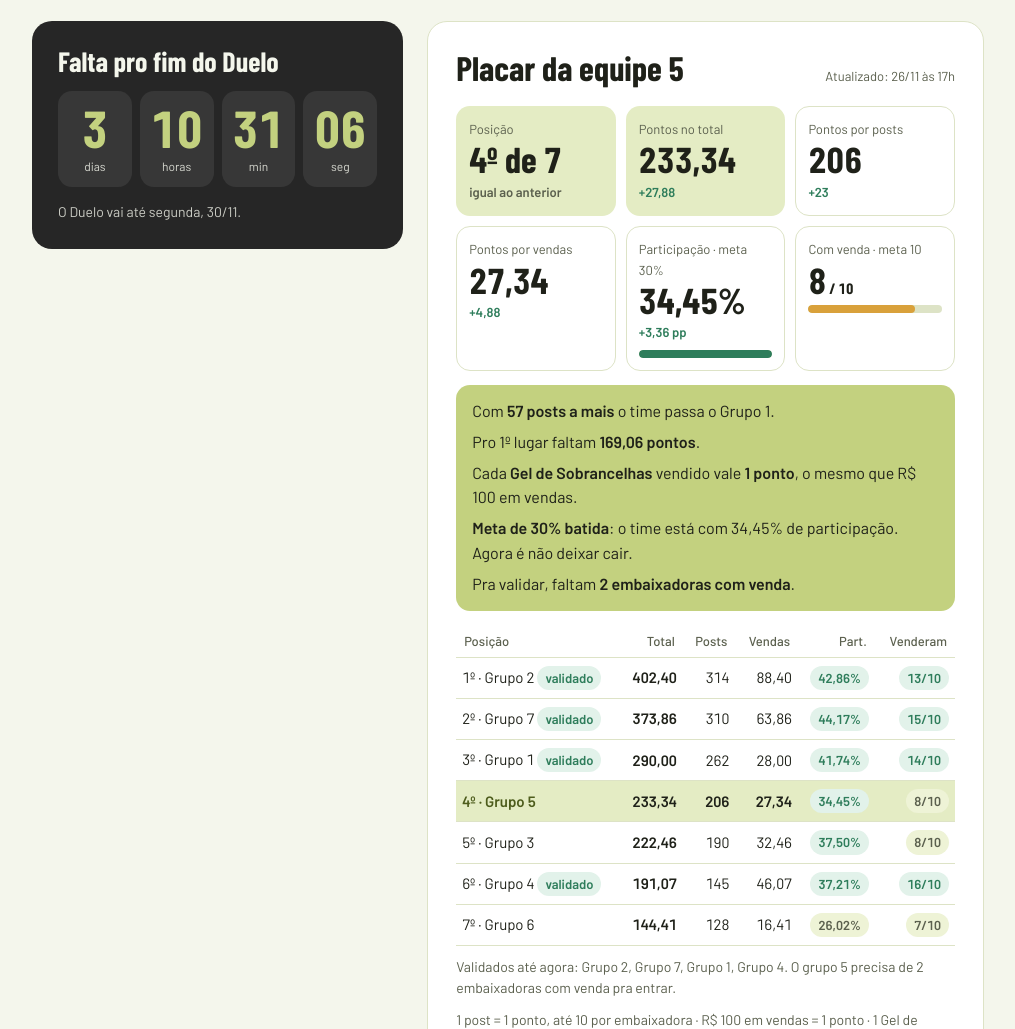
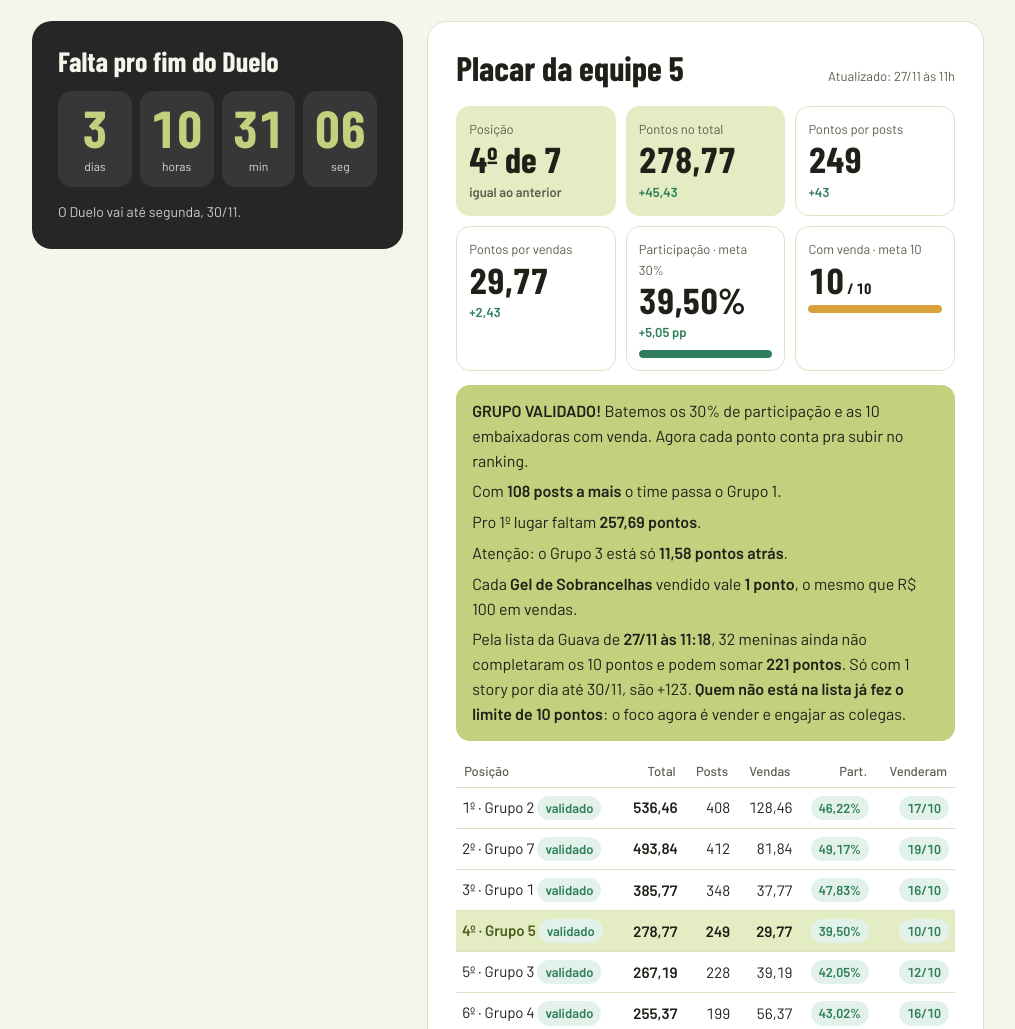
Before and after one commit to jhenifferal/Guava-Embaixadora-5, a plain HTML site: page index.html in a window 1280 px wide. Shown: the part 587-1616 px from the top of the page, without its empty margins (132-1147 px from the left). Drawn offline with nearby package versions, Linux system fonts and the light colour scheme; a web font is replaced by a local one.

Commit message:
Add files via upload

```diff
--- a/index.html
+++ b/index.html
@@ -146,6 +146,8 @@ h3.sub{font-size:22px;margin:18px 0 8px}
 ol.steps{margin:0 0 20px;padding-left:22px;display:flex;flex-direction:column;gap:10px}
 ol.steps small{display:block;color:var(--muted);font-size:14px}
 #forms{width:100%}
+.oficial{display:flex;flex-direction:column;gap:8px;padding:14px;border-radius:14px;background:var(--soft);margin-bottom:14px}
+.oficial .btn{width:100%}
 #materiais .tip,.card>.tip{margin-top:10px}
 .done{display:flex;flex-direction:column;gap:10px;padding:18px;border-radius:16px;background:var(--green-soft)}
 .done h3{color:var(--green);font-size:24px}
@@ -241,7 +243,12 @@ footer{margin-top:28px;font-size:14px;color:var(--muted)}
         <li><b>Seu TikTok</b></li>
         <li><b>Onde você mais ajuda o time</b><small>vendas, conteúdo ou os dois</small></li>
       </ol>
-      <a class="btn" id="forms" href="https://forms.gle/QhbhSjxmPSSuTgmd8" target="_blank" rel="noopener">Confirmar minha participação</a>
+      <div class="oficial">
+        <b>Primeiro passo: aceite a campanha no app da Inbazz</b>
+        <p class="tip">Só contam os pontos de quem aceitou a campanha oficial do Duelo por lá. Este site é só pra equipe acompanhar.</p>
+        <a class="btn" href="https://creators.inbazz.com.br/community/campaign-detail?id=c815567b-5faf-4243-8991-e6d7f553b3c6&amp;tab=invites&amp;storeId=8a0c243a-5571-4602-81f6-243d82159723" target="_blank" rel="noopener">Abrir a campanha oficial</a>
+      </div>
+      <a class="btn ghost" id="forms" href="https://forms.gle/QhbhSjxmPSSuTgmd8" target="_blank" rel="noopener">Confirmar minha participação</a>
       <p class="tip">Abre o formulário do Google numa aba nova. Depois é só voltar aqui pros materiais.</p>
     </section>
 
@@ -365,19 +372,21 @@ footer{margin-top:28px;font-size:14px;color:var(--muted)}
      tamanhoGrupo: total de embaixadoras do grupo 5 (20 participando + 16 faltando = 36 = 30% de 119) */
   const TAMANHO_GRUPO = 119;
   const PLACAR = {
-    atualizado: "26/11 às 17h",
-    atual:    {posicao: 4, total: 233.34, vendas: 27.34, posts: 206, participacao: 34.45, venderam: 8},
-    anterior: {posicao: 4, total: 205.46, vendas: 22.46, posts: 183, participacao: 31.09, venderam: 7}
+    atualizado: "27/11 às 11h",
+    atual:    {posicao: 4, total: 278.77, vendas: 29.77, posts: 249, participacao: 39.50, venderam: 10},
+    anterior: {posicao: 4, total: 233.34, vendas: 27.34, posts: 206, participacao: 34.45, venderam: 8}
   };
+  /* Lista da Guava com quem ainda não completou os 10 pontos de post (sem nomes, só a conta) */
+  const LISTA_POSTS = {enviada: "27/11 às 11:18", abaixoDe10: 32, pontosQueFaltam: 221, soStories: 123};
   /* Ranking de todos os grupos, igual ao placar da Guava (participacao e venderam: null quando não divulgado) */
   const RANKING = [
-    {grupo: "Grupo 2", posts: 314, vendas: 88.40, total: 402.40, participacao: 42.86, venderam: 13},
-    {grupo: "Grupo 7", posts: 310, vendas: 63.86, total: 373.86, participacao: 44.17, venderam: 15},
-    {grupo: "Grupo 1", posts: 262, vendas: 28.00, total: 290.00, participacao: 41.74, venderam: 14},
-    {grupo: "Grupo 5", posts: 206, vendas: 27.34, total: 233.34, participacao: 34.45, venderam: 8},
-    {grupo: "Grupo 3", posts: 190, vendas: 32.46, total: 222.46, participacao: 37.50, venderam: 8},
-    {grupo: "Grupo 4", posts: 145, vendas: 46.07, total: 191.07, participacao: 37.21, venderam: 16},
-    {grupo: "Grupo 6", posts: 128, vendas: 16.41, total: 144.41, participacao: 26.02, venderam: 7}
+    {grupo: "Grupo 2", posts: 408, vendas: 128.46, total: 536.46, participacao: 46.22, venderam: 17},
+    {grupo: "Grupo 7", posts: 412, vendas: 81.84, total: 493.84, participacao: 49.17, venderam: 19},
+    {grupo: "Grupo 1", posts: 348, vendas: 37.77, total: 385.77, participacao: 47.83, venderam: 16},
+    {grupo: "Grupo 5", posts: 249, vendas: 29.77, total: 278.77, participacao: 39.50, venderam: 10},
+    {grupo: "Grupo 3", posts: 228, vendas: 39.19, total: 267.19, participacao: 42.05, venderam: 12},
+    {grupo: "Grupo 4", posts: 199, vendas: 56.37, total: 255.37, participacao: 43.02, venderam: 16},
+    {grupo: "Grupo 6", posts: 187, vendas: 16.41, total: 203.41, participacao: 28.46, venderam: 7}
   ];
   /* Cupons do grupo 5 que ainda não venderam no Duelo (lista da Guava) */
   const CUPONS_SEM_VENDA = {
@@ -440,10 +449,12 @@ footer{margin-top:28px;font-size:14px;color:var(--muted)}
     const posts = Math.floor(gap) + 1;
     dicas.push(`Com <b>${posts} posts a mais</b> o time passa o ${esc(acima.grupo)}.`);
     if (eu > 1) dicas.push(`Pro 1º lugar faltam <b>${n2(ord[0].total - ord[eu].total)} pontos</b>.`);
-    if (eu < ord.length - 1) { const abaixo = ord[eu + 1], folga = Math.round((ord[eu].total - abaixo.total) * 100) / 100; if (folga < 5) dicas.push(`Atenção: o ${esc(abaixo.grupo)} está só <b>${n2(folga)} ${folga === 1 ? "ponto" : "pontos"} atrás</b>.`); }
+    if (eu < ord.length - 1) { const abaixo = ord[eu + 1], folga = Math.round((ord[eu].total - abaixo.total) * 100) / 100; if (folga < 15) dicas.push(`Atenção: o ${esc(abaixo.grupo)} está só <b>${n2(folga)} ${folga === 1 ? "ponto" : "pontos"} atrás</b>.`); }
   } else if (eu === 0) dicas.push("O time está em <b>1º lugar</b>. Bora segurar!");
   dicas.push("Cada <b>Gel de Sobrancelhas</b> vendido vale <b>1 ponto</b>, o mesmo que R$ 100 em vendas.");
-  if (A.participacao != null && A.participacao >= 30) dicas.push(`<b>Meta de 30% batida</b>: o time está com ${n2(A.participacao)}% de participação. Agora é não deixar cair.`);
+  if (A.participacao >= 30 && A.venderam >= 10) dicas.unshift(`<b>GRUPO VALIDADO!</b> Batemos os 30% de participação e as 10 embaixadoras com venda. Agora cada ponto conta pra subir no ranking.`);
+  if (LISTA_POSTS) dicas.push(`Pela lista da Guava de <b>${LISTA_POSTS.enviada}</b>, ${LISTA_POSTS.abaixoDe10} meninas ainda não completaram os 10 pontos e podem somar <b>${LISTA_POSTS.pontosQueFaltam} pontos</b>. Só com 1 story por dia até 30/11, são +${LISTA_POSTS.soStories}. <b>Quem não está na lista já fez o limite de 10 pontos</b>: o foco agora é vender e engajar as colegas.`);
+  if (A.participacao != null && A.participacao >= 30 && !(A.venderam >= 10)) dicas.push(`<b>Meta de 30% batida</b>: o time está com ${n2(A.participacao)}% de participação. Agora é não deixar cair.`);
   if (A.participacao != null && A.participacao < 30) {
     const meta = Math.ceil(TAMANHO_GRUPO * 0.3), ja = Math.round(A.participacao / 100 * TAMANHO_GRUPO);
     dicas.push(`Já são cerca de <b>${ja} embaixadoras participando</b>. Faltam <b>${Math.max(0, meta - ja)} diferentes</b> postarem ou venderem pra bater os 30%.`);
@@ -502,7 +513,10 @@ footer{margin-top:28px;font-size:14px;color:var(--muted)}
     catch (e) { const r = document.createRange(); r.selectNodeContents(btn.querySelector(".cup-t")); const sel = getSelection(); sel.removeAllRanges(); sel.addRange(r); t.textContent = "selecionado"; }
     setTimeout(() => { t.textContent = "copiar"; btn.classList.remove("ok"); }, 1800);
   });
-  document.getElementById("cup-lead").innerHTML = A.venderam != null && A.venderam < 10
+  if (A.venderam >= 10) document.querySelector(".cupons h2").textContent = "Cupons que ainda não venderam";
+  document.getElementById("cup-lead").innerHTML = A.venderam >= 10
+    ? `O grupo já validou com 10 embaixadoras vendendo! Essa é a lista de ${CUPONS_SEM_VENDA.atualizado}: cada venda nova ainda soma ponto pro ranking.`
+    : A.venderam != null && A.venderam < 10
     ? `Faltam <b>${10 - A.venderam} embaixadoras com venda</b> pra validar o grupo. ${CUPONS_SEM_VENDA.lista.length} cupons ainda não venderam nessa semana.`
     : `${CUPONS_SEM_VENDA.lista.length} cupons ainda não venderam nessa semana.`;
 
```
